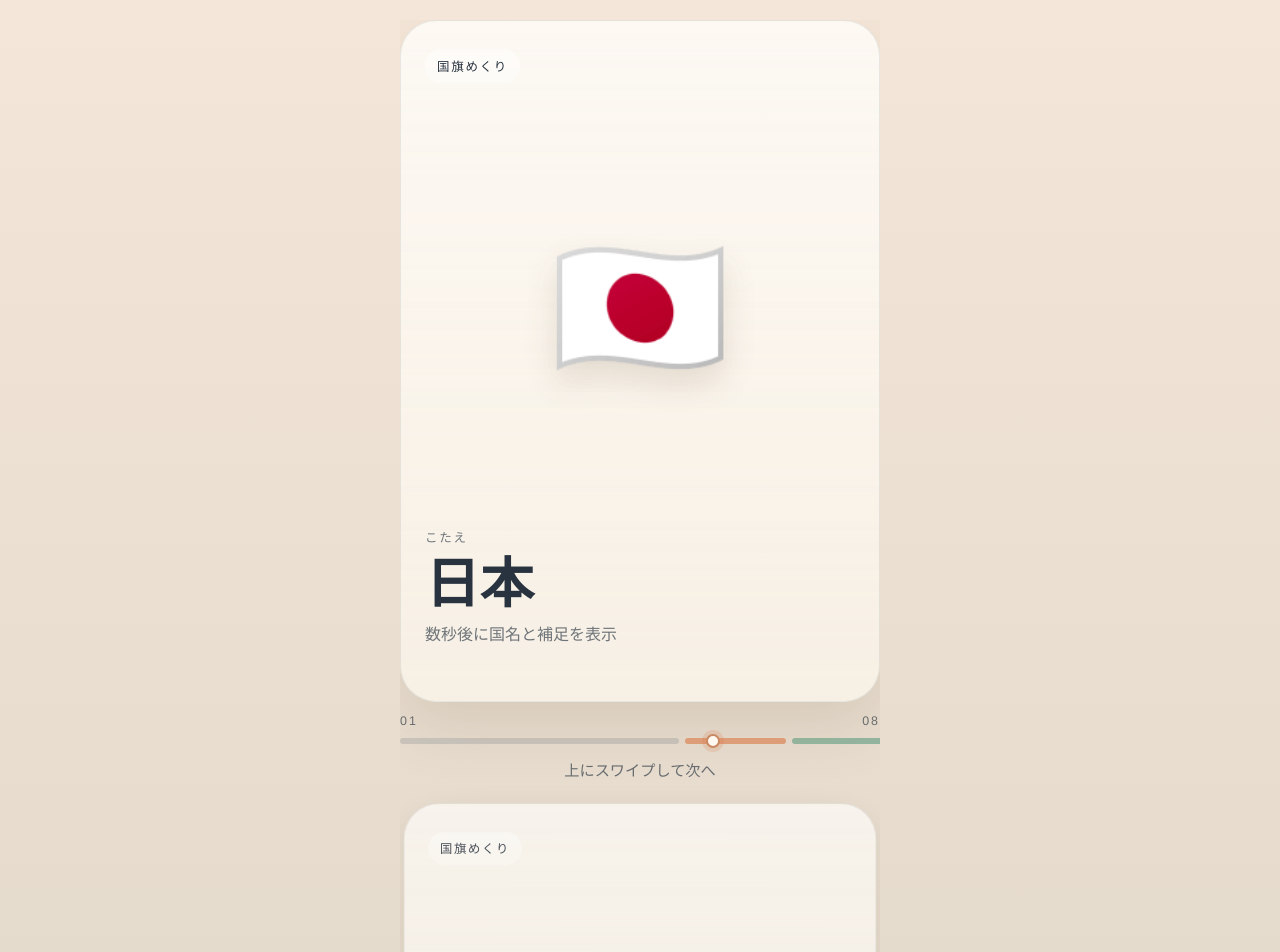
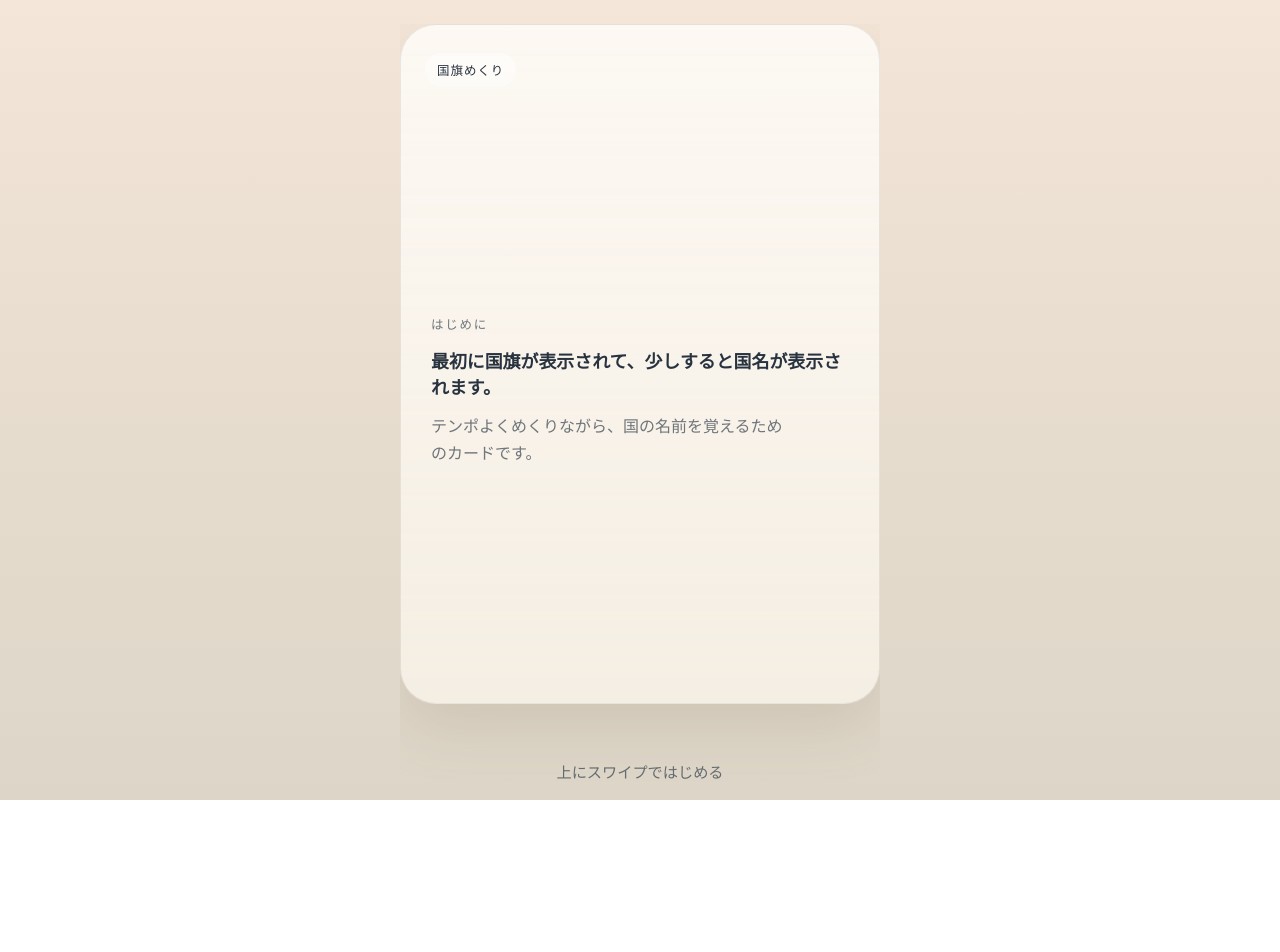
Before and after one commit to da-yoshi-k/national-flag-quiz, a React (Vite) app: page / in a window 1280 px wide. Shown: the top 952 px of the page. After the commit the page ends 800 px from the top, so only its background shows below. Built offline with nearby package versions, Linux system fonts and the light colour scheme.

Commit message:
add: イントロとアウトロを追加し、一部デザイン調整

```diff
--- a/src/App.tsx
+++ b/src/App.tsx
@@ -2,7 +2,22 @@ import { VerticalFeed } from "./components/VerticalFeed";
 import { countries } from "./data/countries";
 
 function App() {
-  return <VerticalFeed items={countries} />;
+  const items = [
+    {
+      id: "intro",
+      type: "intro" as const,
+    },
+    ...countries.map((country) => ({
+      ...country,
+      type: "country" as const,
+    })),
+    {
+      id: "outro",
+      type: "outro" as const,
+    },
+  ];
+
+  return <VerticalFeed items={items} />;
 }
 
 export default App;
--- /dev/null
+++ b/src/components/IntroSlide.tsx
@@ -0,0 +1,16 @@
+export function IntroSlide() {
+  return (
+    <article className="intro-slide">
+      <div className="intro-slide__label">国旗めくり</div>
+      <div className="intro-slide__body">
+        <p className="intro-slide__eyebrow">はじめに</p>
+        <h2 className="intro-slide__lead">
+          最初に国旗が表示されて、少しすると国名が表示されます。
+        </h2>
+        <p className="intro-slide__copy">
+          テンポよくめくりながら、国の名前を覚えるためのカードです。
+        </p>
+      </div>
+    </article>
+  );
+}
--- /dev/null
+++ b/src/components/OutroSlide.tsx
@@ -0,0 +1,19 @@
+export function OutroSlide() {
+  return (
+    <article className="outro-slide">
+      <div className="outro-slide__label">おわり</div>
+      <div className="outro-slide__body">
+        <p className="outro-slide__eyebrow">ありがとうございました</p>
+        <h1>また気が向いたら、めくってください。</h1>
+        <p className="outro-slide__copy">作者ページはこちらです。</p>
+        <a
+          className="outro-slide__link"
+          href="https://da-yoshi-k.github.io/?utm_source=national-flag-quiz&utm_medium=end"
+          target="_blank"
+          rel="noreferrer">
+          da-yoshi-k.github.io
+        </a>
+      </div>
+    </article>
+  );
+}
--- a/src/components/RevealProgress.tsx
+++ b/src/components/RevealProgress.tsx
@@ -22,8 +22,9 @@ export function RevealProgress({
   return (
     <div className="progress-shell" aria-label={`カード ${current} / ${total}`}>
       <div className="progress-meta">
-        <span>{String(current).padStart(2, "0")}</span>
-        <span>{String(total).padStart(2, "0")}</span>
+        <span className="progress-count">
+          {current} / {total}
+        </span>
       </div>
       <div className="timeline-shell" aria-hidden="true">
         <div className="timeline-track">
--- a/src/components/VerticalFeed.tsx
+++ b/src/components/VerticalFeed.tsx
@@ -3,16 +3,44 @@ import type { CountryCard } from "../data/countries";
 import { useRevealTimer } from "../hooks/useRevealTimer";
 import { useVerticalSwipe } from "../hooks/useVerticalSwipe";
 import { FlagSlide } from "./FlagSlide";
+import { IntroSlide } from "./IntroSlide";
+import { OutroSlide } from "./OutroSlide";
 import { RevealProgress } from "./RevealProgress";
 
+type FeedItem =
+  | {
+      id: string;
+      type: "intro";
+    }
+  | {
+      id: string;
+      type: "outro";
+    }
+  | (CountryCard & {
+      type: "country";
+    });
+
 type VerticalFeedProps = {
-  items: CountryCard[];
+  items: FeedItem[];
 };
+
+function isCountryItem(item: FeedItem): item is CountryCard & { type: "country" } {
+  return item.type === "country";
+}
+
+function renderSlide(item: FeedItem, stage: "hidden" | "revealed" | "detail") {
+  if (isCountryItem(item)) {
+    return <FlagSlide item={item} stage={stage} />;
+  }
+
+  return item.type === "intro" ? <IntroSlide /> : <OutroSlide />;
+}
 
 export function VerticalFeed({ items }: VerticalFeedProps) {
   const [currentIndex, setCurrentIndex] = useState(0);
   const currentItem = items[currentIndex];
   const total = items.length;
+  const totalCountryCount = items.filter(isCountryItem).length;
   const nextIndex = (currentIndex + 1) % total;
   const nextItem = items[nextIndex];
 
@@ -44,32 +72,44 @@ export function VerticalFeed({ items }: VerticalFeedProps) {
           style={{ transform: `translateY(${dragOffset}px)` }}
         >
           <div className="feed-page">
-            <FlagSlide item={currentItem} stage={stage} />
+            {renderSlide(currentItem, stage)}
+            {isCountryItem(currentItem) ? (
               <RevealProgress
-              current={currentIndex + 1}
-              total={total}
+                current={currentIndex}
+                total={totalCountryCount}
                 timelineProgress={timelineProgress}
                 revealDelayMs={revealDelayMs}
                 detailDelayMs={detailDelayMs}
                 totalDurationMs={totalDurationMs}
               />
+            ) : (
+              <div className="feed-spacer" aria-hidden="true" />
+            )}
             <div className="feed-footer">
-              <p>上にスワイプして次へ</p>
+              <p>
+                {isCountryItem(currentItem)
+                  ? "上にスワイプして次へ"
+                  : currentItem.type === "intro"
+                    ? "上にスワイプではじめる"
+                    : "上にスワイプで最初へ"}
+              </p>
             </div>
           </div>
           <div className="feed-page feed-page--next" aria-hidden="true">
-            <FlagSlide item={nextItem} stage="hidden" />
+            {renderSlide(nextItem, "hidden")}
+            {isCountryItem(nextItem) ? (
               <RevealProgress
-              current={nextIndex + 1}
-              total={total}
+                current={nextIndex}
+                total={totalCountryCount}
                 timelineProgress={0}
                 revealDelayMs={revealDelayMs}
                 detailDelayMs={detailDelayMs}
                 totalDurationMs={totalDurationMs}
               />
-            <div className="feed-footer feed-footer--next">
-              <p>次のカード</p>
-            </div>
+            ) : (
+              <div className="feed-spacer" aria-hidden="true" />
+            )}
+            <div className="feed-spacer" aria-hidden="true" />
           </div>
         </div>
       </section>
--- a/src/styles.css
+++ b/src/styles.css
@@ -37,16 +37,16 @@ button {
 }
 
 .app-shell {
-  min-height: 100vh;
+  min-height: 100svh;
   display: grid;
-  place-items: center;
-  padding: 20px;
+  place-items: start center;
+  padding: 24px 20px 18px;
 }
 
 .feed-shell {
   --feed-gap: 18px;
   width: min(100%, 480px);
-  min-height: calc(100vh - 40px);
+  height: calc(100svh - 42px);
   overflow: hidden;
   touch-action: none;
   user-select: none;
@@ -55,8 +55,8 @@ button {
 .feed-stack {
   display: grid;
   gap: var(--feed-gap);
-  grid-auto-rows: calc(100vh - 40px);
-  min-height: calc(100vh - 40px);
+  grid-auto-rows: 100%;
+  height: 100%;
   will-change: transform;
   transition: transform 280ms cubic-bezier(0.22, 1, 0.36, 1);
 }
@@ -73,6 +73,7 @@ button {
   display: grid;
   grid-template-rows: 1fr auto auto;
   gap: var(--feed-gap);
+  min-height: 0;
 }
 
 .feed-page--next {
@@ -84,6 +85,16 @@ button {
   opacity: 0.92;
 }
 
+.feed-page--next .intro-slide {
+  transform: scale(0.985);
+  opacity: 0.94;
+}
+
+.feed-page--next .outro-slide {
+  transform: scale(0.985);
+  opacity: 0.94;
+}
+
 .progress-shell {
   display: grid;
   gap: 10px;
@@ -92,13 +103,20 @@ button {
 
 .progress-meta {
   display: flex;
-  justify-content: space-between;
+  justify-content: flex-start;
   font-family:
     "Avenir Next", "Helvetica Neue", Arial, sans-serif;
   font-size: 0.78rem;
   color: var(--muted);
   letter-spacing: 0.16em;
   text-transform: uppercase;
+}
+
+.progress-count {
+  display: inline-flex;
+  align-items: center;
+  min-height: 1.4rem;
+  padding: 0 0.1rem;
 }
 
 .timeline-shell {
@@ -161,6 +179,135 @@ button {
   transition: transform 180ms ease;
 }
 
+.intro-slide {
+  border-radius: 36px;
+  background:
+    linear-gradient(180deg, rgba(255, 255, 255, 0.48), transparent),
+    var(--panel);
+  border: 1px solid var(--panel-border);
+  box-shadow: var(--shadow);
+  padding: 28px 24px 32px;
+  min-height: 0;
+  display: grid;
+  grid-template-rows: auto 1fr;
+  gap: 24px;
+}
+
+.outro-slide {
+  border-radius: 36px;
+  background:
+    linear-gradient(180deg, rgba(255, 255, 255, 0.48), transparent),
+    var(--panel);
+  border: 1px solid var(--panel-border);
+  box-shadow: var(--shadow);
+  padding: 28px 24px 32px;
+  min-height: 0;
+  display: grid;
+  grid-template-rows: auto 1fr;
+  gap: 24px;
+}
+
+.intro-slide__label {
+  justify-self: start;
+  border-radius: 999px;
+  padding: 8px 12px;
+  background: rgba(255, 255, 255, 0.5);
+  font-family:
+    "Avenir Next", "Helvetica Neue", Arial, sans-serif;
+  font-size: 0.78rem;
+  letter-spacing: 0.08em;
+}
+
+.outro-slide__label {
+  justify-self: start;
+  border-radius: 999px;
+  padding: 8px 12px;
+  background: rgba(255, 255, 255, 0.5);
+  font-family:
+    "Avenir Next", "Helvetica Neue", Arial, sans-serif;
+  font-size: 0.78rem;
+  letter-spacing: 0.08em;
+}
+
+.intro-slide__body {
+  align-self: center;
+  display: grid;
+  gap: 14px;
+  padding: 0 6px;
+}
+
+.outro-slide__body {
+  align-self: end;
+  display: grid;
+  gap: 14px;
+  padding-bottom: 10px;
+}
+
+.intro-slide__eyebrow {
+  margin: 0;
+  font-size: 0.78rem;
+  letter-spacing: 0.14em;
+  text-transform: uppercase;
+  color: var(--muted);
+}
+
+.outro-slide__eyebrow {
+  margin: 0;
+  font-size: 0.78rem;
+  letter-spacing: 0.14em;
+  text-transform: uppercase;
+  color: var(--muted);
+}
+
+.intro-slide__body h1 {
+  margin: 0;
+  font-size: clamp(2.3rem, 9vw, 3.8rem);
+  line-height: 1.08;
+}
+
+.outro-slide__body h1 {
+  margin: 0;
+  font-size: clamp(2rem, 8vw, 3.2rem);
+  line-height: 1.18;
+}
+
+.intro-slide__lead,
+.intro-slide__copy {
+  margin: 0;
+}
+
+.intro-slide__lead {
+  font-size: 1.12rem;
+  color: var(--text-strong);
+}
+
+.intro-slide__copy {
+  max-width: 22rem;
+  font-size: 1rem;
+  line-height: 1.7;
+  color: var(--muted);
+}
+
+.outro-slide__copy {
+  margin: 0;
+  font-size: 1rem;
+  line-height: 1.7;
+  color: var(--muted);
+}
+
+.outro-slide__link {
+  justify-self: start;
+  display: inline-flex;
+  align-items: center;
+  border-radius: 999px;
+  padding: 12px 16px;
+  color: var(--text-strong);
+  background: rgba(255, 255, 255, 0.62);
+  border: 1px solid rgba(86, 97, 108, 0.12);
+  text-decoration: none;
+  box-shadow: 0 8px 24px rgba(104, 83, 60, 0.08);
+}
+
 .flag-slide__label {
   position: relative;
   z-index: 1;
@@ -181,7 +328,7 @@ button {
   display: grid;
   place-items: center;
   align-self: center;
-  font-size: clamp(6rem, 24vw, 9rem);
+  font-size: clamp(8rem, 31vw, 12rem);
   line-height: 1;
   text-shadow: 0 16px 32px rgba(112, 86, 59, 0.16);
 }
@@ -245,22 +392,36 @@ button {
   opacity: 0.68;
 }
 
+.feed-spacer {
+  height: 24px;
+}
+
 @media (max-width: 560px) {
   .app-shell {
-    padding: 14px;
+    padding: 14px 14px 12px;
   }
 
   .feed-shell {
     --feed-gap: 14px;
-    min-height: calc(100vh - 28px);
+    height: calc(100svh - 26px);
   }
 
   .feed-stack {
-    grid-auto-rows: calc(100vh - 28px);
-    min-height: calc(100vh - 28px);
+    grid-auto-rows: 100%;
+    height: 100%;
   }
 
   .flag-slide {
+    padding: 22px 18px 26px;
+    border-radius: 28px;
+  }
+
+  .intro-slide {
+    padding: 22px 18px 26px;
+    border-radius: 28px;
+  }
+
+  .outro-slide {
     padding: 22px 18px 26px;
     border-radius: 28px;
   }
```
Also changed, not shown: src/hooks/useVerticalSwipe.ts (+12 -5 lines). Lines whose indentation alone changed are shown as unchanged.
